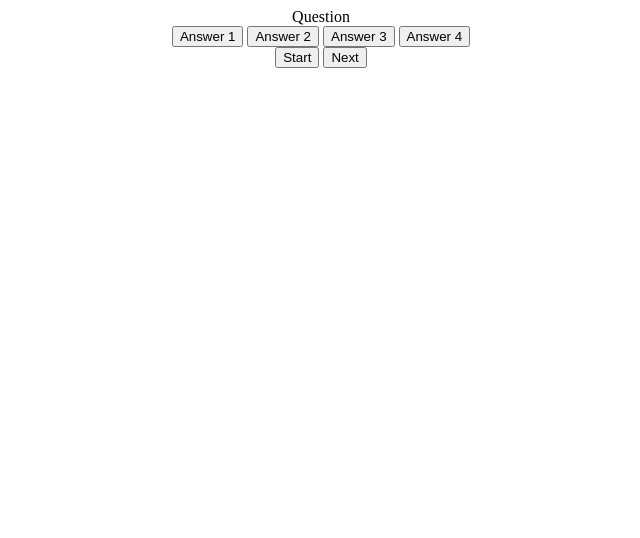
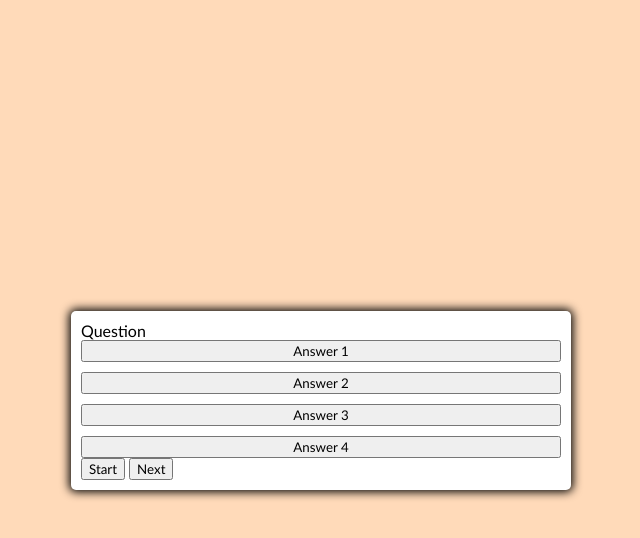
Before and after one commit to katredford/redford-superQuiz, a plain HTML site: page index.html in a window 1280 px wide. Shown: the whole page, without its empty margins (319-959 px from the left). Drawn offline with Linux system fonts and the light colour scheme.

Commit message:
add styling to buttons and body

```diff
--- a/assets/css/style.css
+++ b/assets/css/style.css
@@ -1,3 +1,29 @@
+* {
+    box-sizing: border-box;
+    font-family: 'Gill Sans', 'Gill Sans MT', Calibri, 'Trebuchet MS', sans-serif;
+}
+
+body {
+    padding: 0;
+    margin: 0;
+    display: flex;
+    width: 100vw;
+    height: 100vh;
+    justify-content: center;
+    align-items: center;
+    background-color: peachpuff;
+}
+
 .container {
-    text-align: center;
+    width: 500px;
+    max-width: 80%;
+    background-color: white;
+    border-radius: 5px;
+    padding: 10px;
+    box-shadow: 0 0 10px 2px;
 }
+
+.btn-grid {
+    display: grid;
+    gap: 10px;
+}
--- a/index.html
+++ b/index.html
@@ -12,7 +12,7 @@
     <div class ="container">
         <div id="question-container" class="hide">
             <div id="question">Question</div>
-            <div id="answer-buttons">
+            <div id="answer-buttons" class="btn-grid">
                 <button class="btn">Answer 1</button>
                 <button class="btn">Answer 2</button>
                 <button class="btn">Answer 3</button>
```
